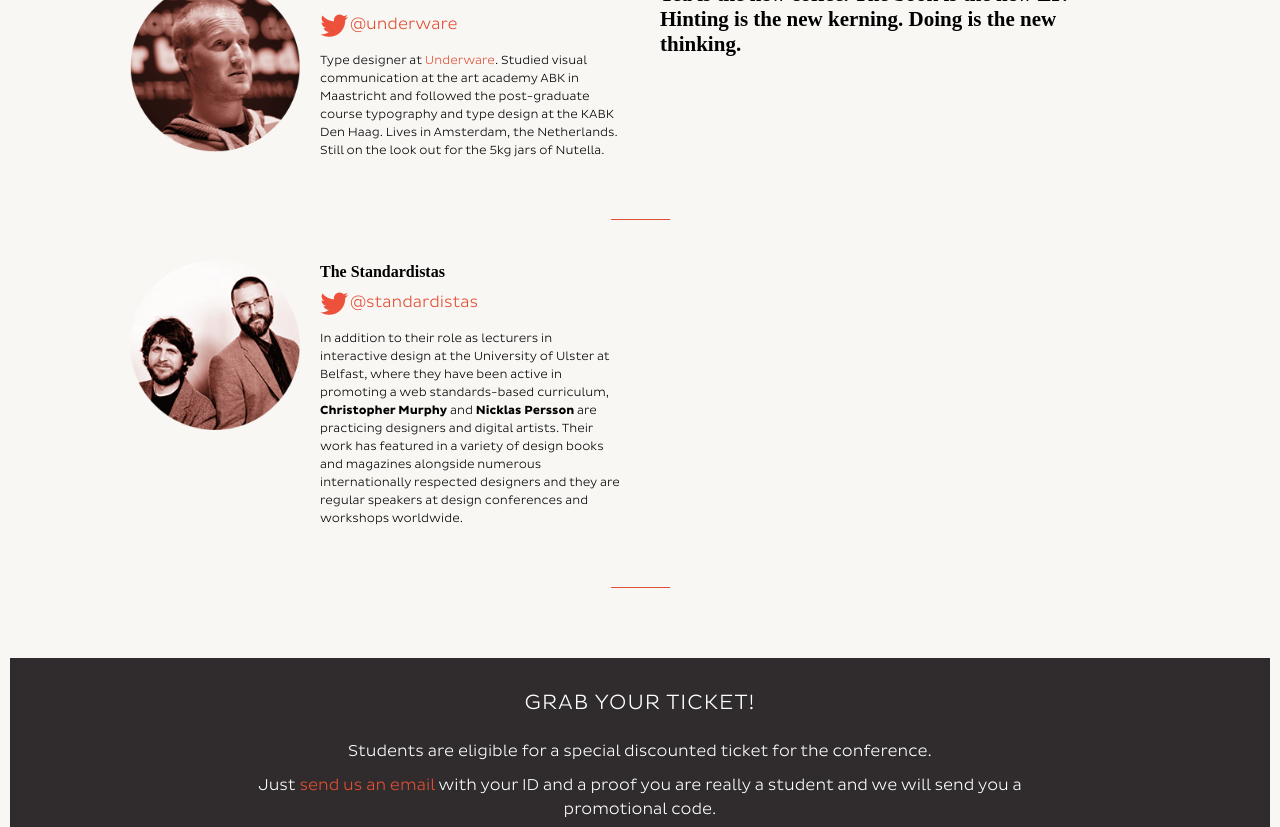
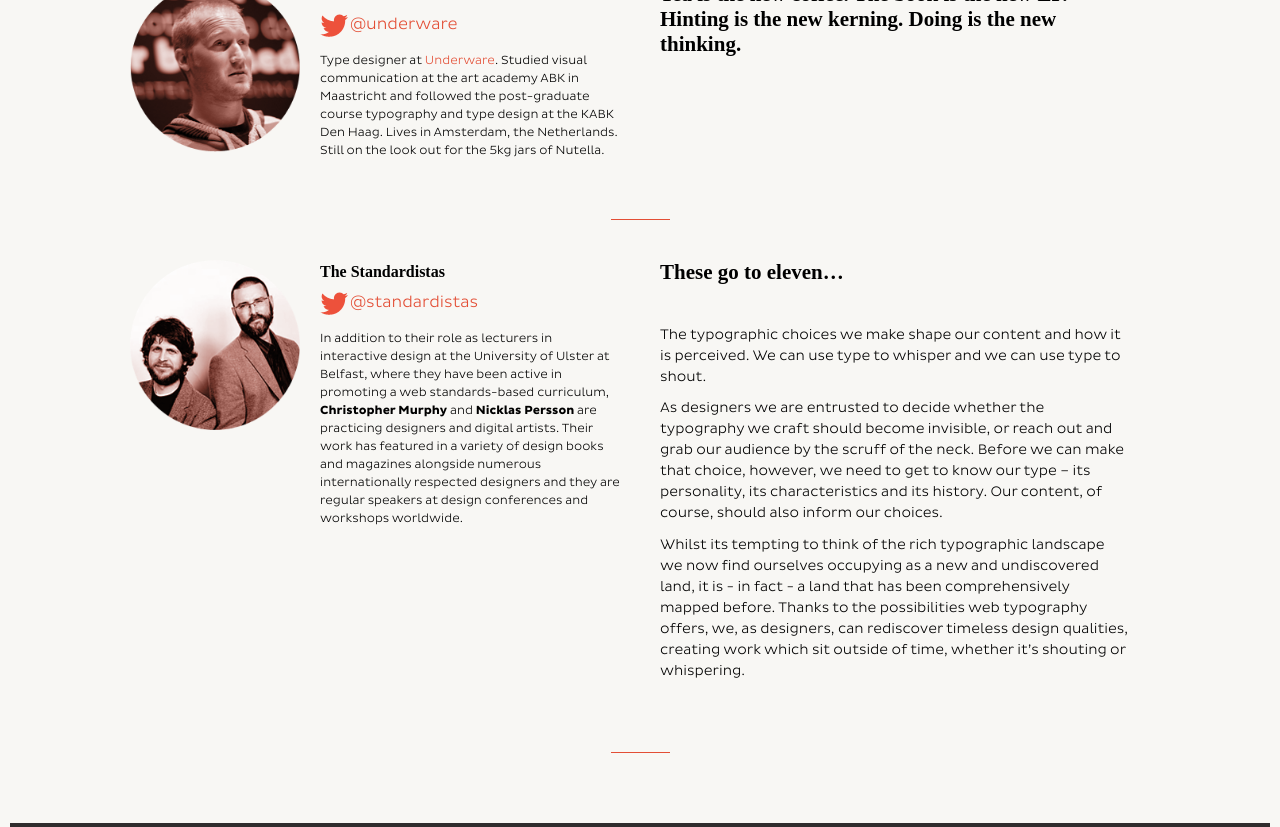
Before and after one commit to GrUSP/2013.kerning.it, a Jekyll site: the page built from speakers.html, in a window 1280 px wide and 900 px high, scrolled down 2979 px, cut to the strip 0-827 px from the top of the window. Built offline with Jekyll 4.4.1, drawn with Linux system fonts in a browser that asks for light colours; nearby versions of some CDN libraries; Markdown is read by kramdown in place of the engine named in the settings.

Commit message:
Added Standardistas talk

```diff
--- a/_includes/talks/talk-standardistas.html
+++ b/_includes/talks/talk-standardistas.html
@@ -10,9 +10,13 @@
 		</div>
 	</div>
 	<div class="topic">
-		<div class="title">&nbsp;</div>
+		<div class="title">These go to eleven…</div>
 		<div class="abstract">
-			&nbsp;
+			<p>The typographic choices we make shape our content and how it is perceived. We can use type to whisper and we can use type to shout.</p>
+
+<p>As designers we are entrusted to decide whether the typography we craft should become invisible, or reach out and grab our audience by the scruff of the neck. Before we can make that choice, however, we need to get to know our type – its personality, its characteristics and its history. Our content, of course, should also inform our choices.</p>
+
+<p>Whilst its tempting to think of the rich typographic landscape we now find ourselves occupying as a new and undiscovered land, it is - in fact - a land that has been comprehensively mapped before. Thanks to the possibilities web typography offers, we, as designers, can rediscover timeless design qualities, creating work which sit outside of time, whether it’s shouting or whispering.</p>
 			<br>
 		</div>
 		<!-- AddThis Button BEGIN -->
```
